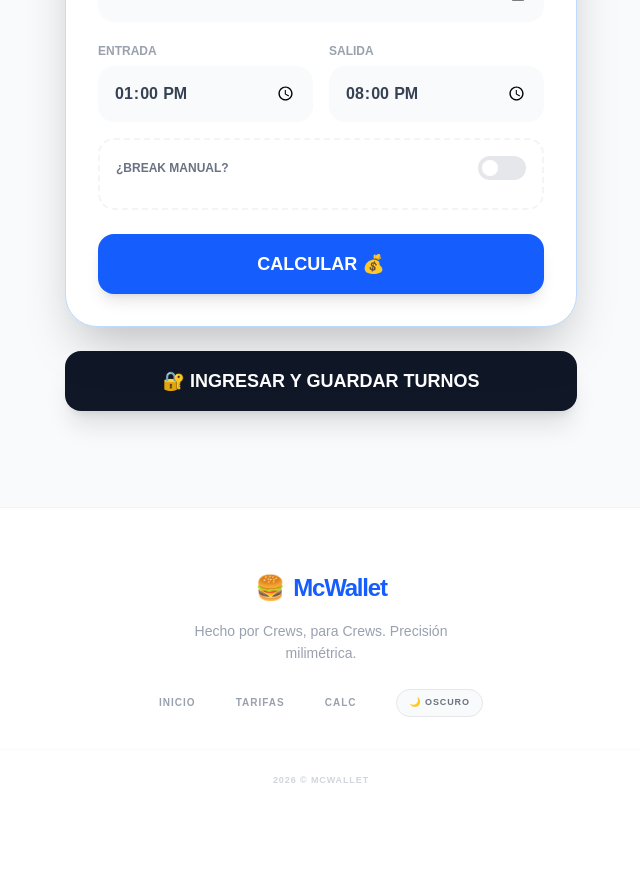
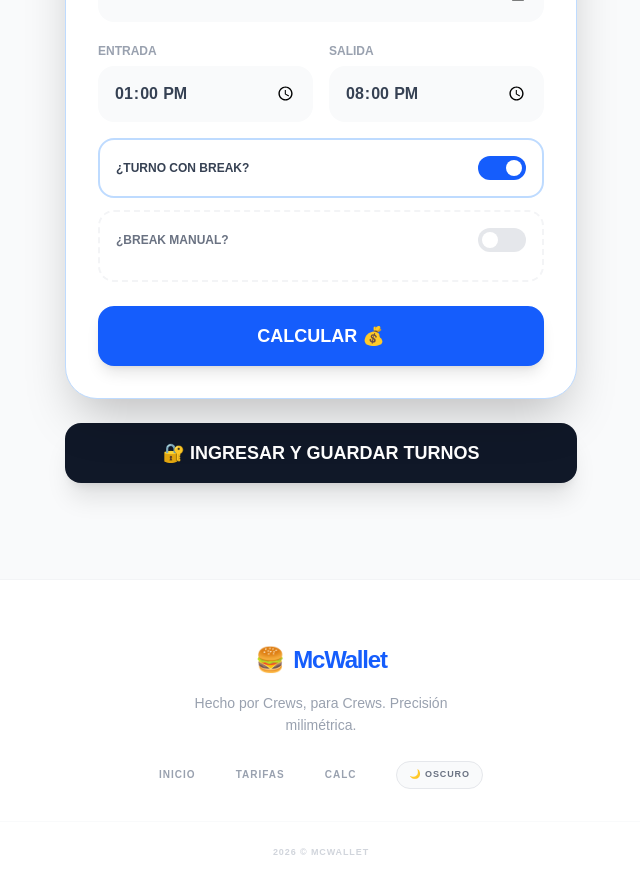
Before and after one commit to JuanRivera24/mc-wallet, a Next.js app: page / in a window 1280 px wide. Shown: the part 1980-2873 px from the top of the page, without its empty margins (319-959 px from the left). Before the commit the page ends 2811 px from the top, so only its background shows below. Built offline with nearby package versions, Linux system fonts and the light colour scheme; no server answers.

Commit message:
Implement break options in ShiftCalculator component
Added state management for break options in ShiftCalculator.

```diff
--- a/src/components/ShiftCalculator.tsx
+++ b/src/components/ShiftCalculator.tsx
@@ -19,6 +19,10 @@
   const [date, setDate] = useState(getLocalDate());
   const [start, setStart] = useState("13:00");
   const [end, setEnd] = useState("20:00");
+
+  // NUEVO ESTADO: ¿El turno tuvo break? (Por defecto sí)
+  const [hasBreak, setHasBreak] = useState(true);
+
   const [isManualBreak, setIsManualBreak] = useState(false);
   const [breakStart, setBreakStart] = useState("16:00");
   const [breakEnd, setBreakEnd] = useState("16:30");
@@ -31,8 +35,11 @@
 
   const handleCalculate = () => {
     setNotification(null);
-    const manualBreak = isManualBreak ? { start: breakStart, end: breakEnd } : undefined;
-    const calc = calculateShift(date, start, end, manualBreak, role);
+    // Si hasBreak es falso, forzamos a que no haya break manual tampoco
+    const manualBreak = (isManualBreak && hasBreak) ? { start: breakStart, end: breakEnd } : undefined;
+
+    // Le pasamos hasBreak a la función
+    const calc = calculateShift(date, start, end, manualBreak, role, hasBreak);
     setResult(calc);
   };
 
@@ -59,7 +66,6 @@
         timestamp: serverTimestamp()
       };
 
-      // UN SOLO VIAJE A LA BASE DE DATOS: Rápido y eficiente
       await setDoc(doc(db, "shifts", docId), payload, { merge: true });
 
       setNotification({ message: "¡Turno guardado en la nómina! ⚡", type: 'success' });
@@ -100,20 +106,40 @@
             </div>
           </div>
 
-          <div className={`p-4 rounded-2xl border-2 border-dashed ${isManualBreak ? colors.accent : 'border-gray-100 dark:border-gray-800'}`}>
+          {/* CONTENEDOR DE BREAKS */}
+          <div className="space-y-3">
+
+            {/* 1. NUEVO INTERRUPTOR: TURNO CON BREAK */}
+            <div className={`p-4 rounded-2xl border-2 transition-colors ${hasBreak ? colors.accent : 'border-gray-100 dark:border-gray-800'}`}>
+              <div className="flex items-center justify-between">
+                <span className={`text-xs font-black uppercase transition-colors ${hasBreak ? 'text-gray-700 dark:text-gray-300' : 'text-gray-400 dark:text-gray-600'}`}>¿Turno con Break?</span>
+                <button onClick={() => {
+                  setHasBreak(!hasBreak);
+                  if (hasBreak) setIsManualBreak(false); // Si apago el break principal, apago el manual también
+                }} className={`w-12 h-6 rounded-full transition-all relative ${hasBreak ? colors.secondary : 'bg-gray-200 dark:bg-gray-700'}`}>
+                  <div className={`absolute top-1 w-4 h-4 bg-white rounded-full transition-all ${hasBreak ? 'left-7' : 'left-1'}`} />
+                </button>
+              </div>
+            </div>
+
+            {/* 2. INTERRUPTOR MANUAL (Se vuelve opaco si no hay break) */}
+            <div className={`p-4 rounded-2xl border-2 border-dashed transition-all duration-300 ${!hasBreak ? 'opacity-40 pointer-events-none border-gray-100 dark:border-gray-800' : (isManualBreak ? colors.accent : 'border-gray-100 dark:border-gray-800')}`}>
               <div className="flex items-center justify-between mb-3">
                 <span className="text-xs font-black text-gray-500 uppercase">¿Break Manual?</span>
-              <button onClick={() => setIsManualBreak(!isManualBreak)} className={`w-12 h-6 rounded-full transition-all relative ${isManualBreak ? colors.secondary : 'bg-gray-200 dark:bg-gray-700'}`}>
+                <button onClick={() => setIsManualBreak(!isManualBreak)} disabled={!hasBreak} className={`w-12 h-6 rounded-full transition-all relative ${isManualBreak ? colors.secondary : 'bg-gray-200 dark:bg-gray-700'}`}>
                   <div className={`absolute top-1 w-4 h-4 bg-white rounded-full transition-all ${isManualBreak ? 'left-7' : 'left-1'}`} />
                 </button>
               </div>
-            {isManualBreak && (
+              {isManualBreak && hasBreak && (
                 <div className="grid grid-cols-2 gap-4 animate-in fade-in">
                   <input type="time" value={breakStart} onChange={(e) => setBreakStart(e.target.value)} className="p-2 bg-white dark:bg-gray-800 dark:text-white rounded-lg text-sm font-bold border border-gray-100 dark:border-gray-700" />
                   <input type="time" value={breakEnd} onChange={(e) => setBreakEnd(e.target.value)} className="p-2 bg-white dark:bg-gray-800 dark:text-white rounded-lg text-sm font-bold border border-gray-100 dark:border-gray-700" />
                 </div>
               )}
             </div>
+
+          </div>
+
         </div>
 
         <button onClick={handleCalculate} className={`w-full py-4 rounded-2xl font-black text-lg shadow-lg active:scale-95 transition-all text-white ${colors.secondary} hover:brightness-110`}>CALCULAR 💰</button>
```
Lines whose indentation alone changed are shown as unchanged.
